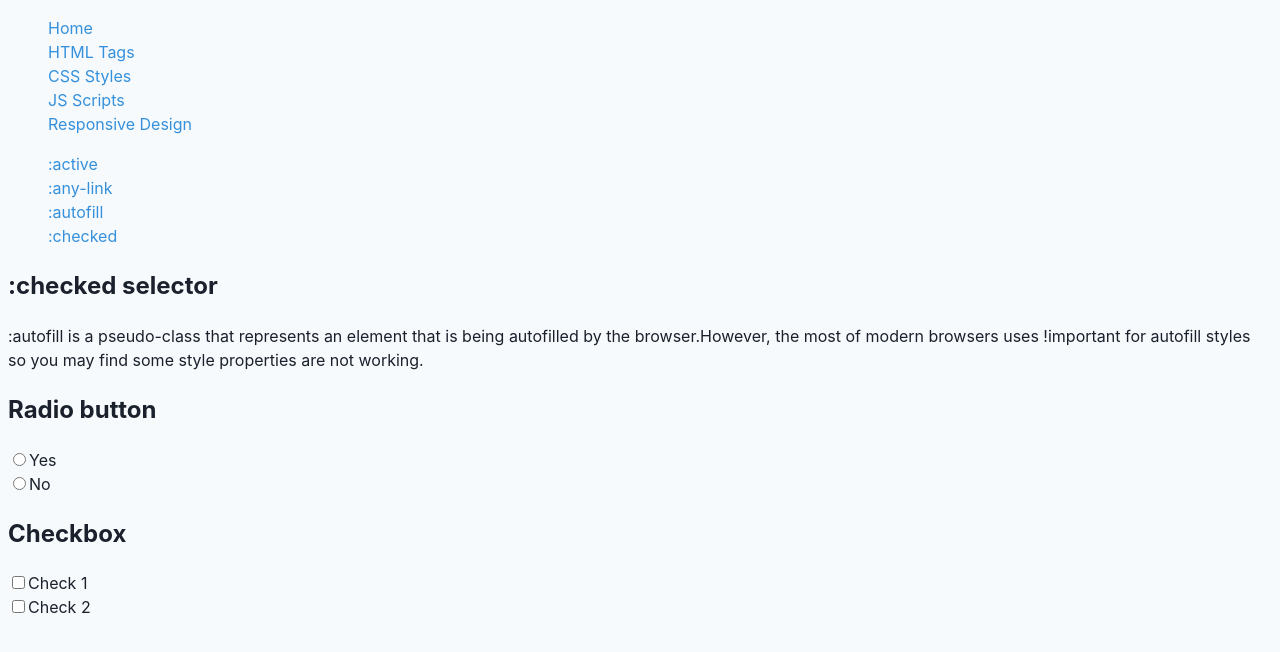
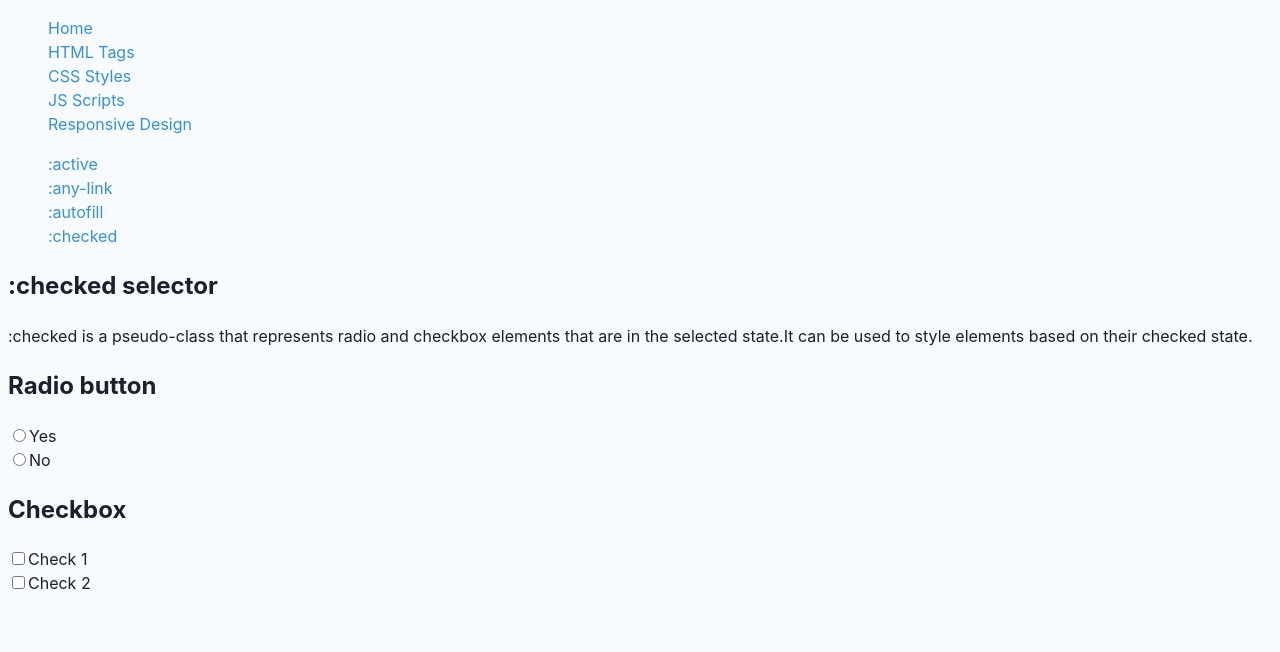
Before and after one commit to kenjiwilkins/html-playground, a React (Vite) app: page /css-styles/checked in a window 1280 px wide. Shown: the top 652 px of the page. Built offline with nearby package versions, Linux system fonts and the light colour scheme.

Commit message:
Update src/views/css-styles/Checked.jsx
Co-authored-by: coderabbitai[bot] <136622811+coderabbitai[bot]@users.noreply.github.com>

```diff
--- a/src/views/css-styles/Checked.jsx
+++ b/src/views/css-styles/Checked.jsx
@@ -7,8 +7,8 @@ function Autofill() {
         <Card>
           <p className="flex flex-col gap-2">
             <span>
-            {":autofill is a pseudo-class that represents an element that is being autofilled by the browser."}
-            {"However, the most of modern browsers uses !important for autofill styles so you may find some style properties are not working."}
+            {":checked is a pseudo-class that represents radio and checkbox elements that are in the selected state."}
+            {"It can be used to style elements based on their checked state."}
             </span>
           </p>
         </Card>
```
